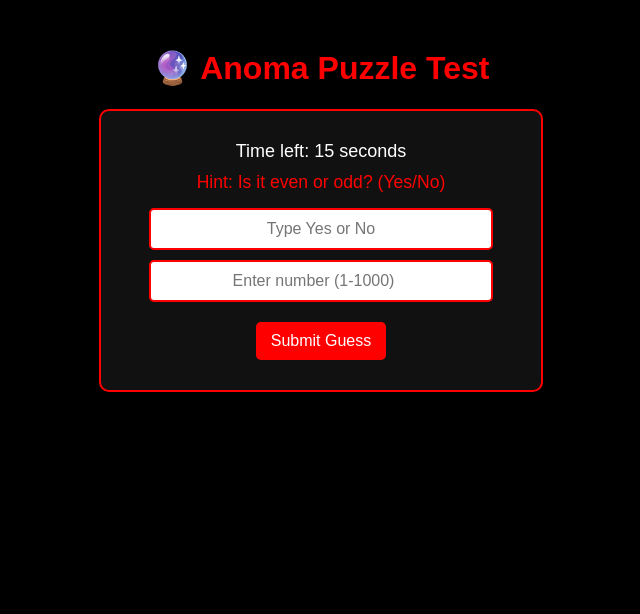
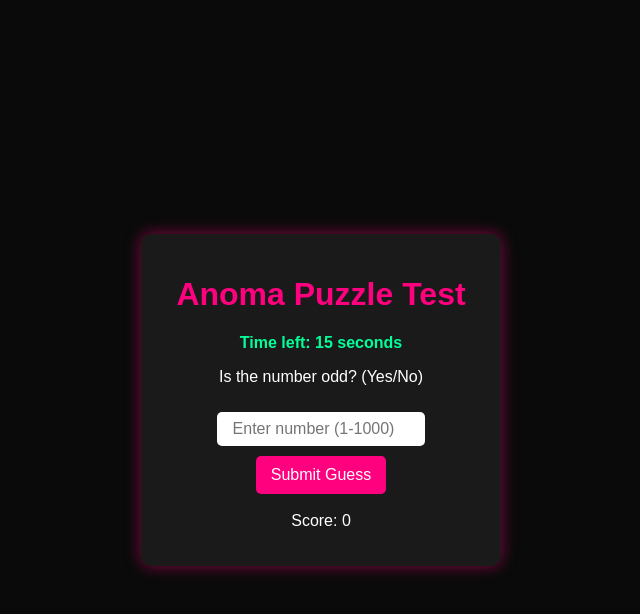
Before and after one commit to Cluee234/anoma-puzzle, a plain HTML site: page index.html in a window 1280 px wide. Shown: the whole page, without its empty margins (319-959 px from the left). Drawn offline with Linux system fonts and the light colour scheme.

Commit message:
Update index.html

```diff
--- a/index.html
+++ b/index.html
@@ -7,128 +7,122 @@
 <style>
     body {
         font-family: Arial, sans-serif;
-        background-color: #000;
+        background-color: #0a0a0a;
         color: #fff;
-        text-align: center;
-        padding: 20px;
+        margin: 0;
+        padding: 0;
+        display: flex;
+        flex-direction: column;
+        align-items: center;
+        justify-content: center;
+        height: 100vh;
     }
     h1 {
-        color: #ff0000;
+        color: #ff007f; /* Anoma pink */
     }
     .container {
-        background-color: #111;
-        border: 2px solid #ff0000;
+        text-align: center;
+        background: #1a1a1a;
+        padding: 20px;
         border-radius: 10px;
-        display: inline-block;
-        padding: 20px;
-        max-width: 400px;
-        width: 100%;
+        width: 320px;
+        box-shadow: 0 0 15px rgba(255,0,127,0.5);
     }
-    .hint {
-        font-size: 1.1em;
-        color: #ff0000;
-        margin-bottom: 15px;
+    button {
+        background: #ff007f;
+        border: none;
+        color: white;
+        padding: 10px 15px;
+        margin-top: 10px;
+        cursor: pointer;
+        border-radius: 5px;
+        font-size: 16px;
+    }
+    button:hover {
+        background: #e60073;
     }
     input {
-        padding: 10px;
+        padding: 8px;
+        width: 60%;
+        margin-top: 10px;
+        text-align: center;
+        border-radius: 5px;
+        border: none;
         font-size: 16px;
-        width: 80%;
-        border: 2px solid #ff0000;
-        border-radius: 5px;
-        text-align: center;
-        margin-bottom: 10px;
-    }
-    button {
-        background-color: #ff0000;
-        color: #fff;
-        border: none;
-        padding: 10px 15px;
-        cursor: pointer;
-        font-size: 16px;
-        border-radius: 5px;
-        margin-top: 10px;
-    }
-    button:hover {
-        background-color: #cc0000;
     }
     #timer {
+        font-weight: bold;
+        margin: 10px 0;
+        color: #00ff99;
+    }
+    #message {
+        margin-top: 10px;
         font-size: 18px;
-        margin: 10px 0;
-        color: white;
-    }
-    .result {
-        font-size: 1.2em;
-        margin-top: 10px;
     }
 </style>
 </head>
 <body>
 
-<h1>🔮 Anoma Puzzle Test</h1>
 <div class="container">
-    <div id="timer">Time left: 20 seconds</div>
-    <div class="hint" id="hint">Hint: Is it even or odd? (Yes/No)</div>
-    <input type="text" id="yesNoAnswer" placeholder="Type Yes or No">
-    <br>
-    <input type="number" id="guessInput" placeholder="Enter number (1-1000)">
+    <h1>Anoma Puzzle Test</h1>
+    <p id="timer">Time left: 20 seconds</p>
+    <p id="hint"></p>
+    <input type="number" id="guess" placeholder="Enter number (1-1000)">
     <br>
     <button onclick="checkGuess()">Submit Guess</button>
-    <div class="result" id="result"></div>
+    <p id="message"></p>
+    <p>Score: <span id="score">0</span></p>
+    <button id="tryAgainBtn" onclick="startGame()" style="display:none;">Try Again</button>
 </div>
 
-<audio id="successSound" src="https://assets.mixkit.co/sfx/preview/mixkit-game-level-completed-2059.mp3"></audio>
-<audio id="failSound" src="https://assets.mixkit.co/sfx/preview/mixkit-player-losing-or-failing-2042.mp3"></audio>
+<audio id="successSound" src="https://actions.google.com/sounds/v1/cartoon/clang_and_wobble.ogg"></audio>
+<audio id="failSound" src="https://actions.google.com/sounds/v1/cartoon/wood_plank_flicks.ogg"></audio>
 
 <script>
-    let targetNumber, timeLeft, timerInterval;
+let randomNumber, score = 0, timer, timeLeft;
 
 function startGame() {
-        targetNumber = Math.floor(Math.random() * 1000) + 1;
+    // Reset
+    document.getElementById("message").textContent = "";
+    document.getElementById("tryAgainBtn").style.display = "none";
+    document.getElementById("guess").value = "";
+
+    // Generate number and hint
+    randomNumber = Math.floor(Math.random() * 1000) + 1;
+    document.getElementById("hint").textContent =
+        `Is the number ${randomNumber % 2 === 0 ? "even" : "odd"}? (Yes/No)`;
+
+    // Timer
     timeLeft = 20;
-        document.getElementById("result").innerHTML = "";
-        document.getElementById("hint").innerText = "Hint: Is it even or odd? (Yes/No)";
-        document.getElementById("guessInput").value = "";
-        document.getElementById("yesNoAnswer").value = "";
-        startTimer();
-    }
-
-    function startTimer() {
-        clearInterval(timerInterval);
-        document.getElementById("timer").innerText = `Time left: ${timeLeft} seconds`;
-        timerInterval = setInterval(() => {
+    document.getElementById("timer").textContent = `Time left: ${timeLeft} seconds`;
+    clearInterval(timer);
+    timer = setInterval(() => {
         timeLeft--;
-            document.getElementById("timer").innerText = `Time left: ${timeLeft} seconds`;
+        document.getElementById("timer").textContent = `Time left: ${timeLeft} seconds`;
         if (timeLeft <= 0) {
-                clearInterval(timerInterval);
-                document.getElementById("result").innerHTML = `<span style='color: red;'>⏳ Time's up! <button onclick='startGame()'>Try Again</button></span>`;
+            clearInterval(timer);
+            document.getElementById("message").textContent = "⏳ Time's up!";
+            document.getElementById("tryAgainBtn").style.display = "inline-block";
             document.getElementById("failSound").play();
         }
     }, 1000);
 }
 
 function checkGuess() {
-        let yesNoAnswer = document.getElementById("yesNoAnswer").value.trim().toLowerCase();
-        let guess = parseInt(document.getElementById("guessInput").value);
-
-        if (yesNoAnswer !== "yes" && yesNoAnswer !== "no") {
-            document.getElementById("result").innerHTML = "<span style='color: yellow;'>Please answer Yes or No for the hint.</span>";
+    const guess = parseInt(document.getElementById("guess").value);
+    if (!guess) {
+        document.getElementById("message").textContent = "Please enter a number!";
         return;
     }
 
-        let correctHint = (targetNumber % 2 === 0) ? "yes" : "no";
-        if (yesNoAnswer !== correctHint) {
-            document.getElementById("result").innerHTML = "<span style='color: yellow;'>Your Yes/No answer is wrong.</span>";
-            return;
-        }
-
-        if (guess === targetNumber) {
-            document.getElementById("result").innerHTML = "<span style='color: lime;'>🎉 Correct! You guessed the number!</span>";
+    if (guess === randomNumber) {
+        score++;
+        document.getElementById("message").textContent = "🎉 Correct!";
+        document.getElementById("score").textContent = score;
         document.getElementById("successSound").play();
-            clearInterval(timerInterval);
-        } else if (guess < targetNumber) {
-            document.getElementById("result").innerHTML = "<span style='color: orange;'>Too low! Try again.</span>";
     } else {
-            document.getElementById("result").innerHTML = "<span style='color: orange;'>Too high! Try again.</span>";
+        document.getElementById("message").textContent = "❌ Wrong! Try again!";
+        document.getElementById("failSound").play();
     }
 }
 
```
Lines whose indentation alone changed are shown as unchanged.
